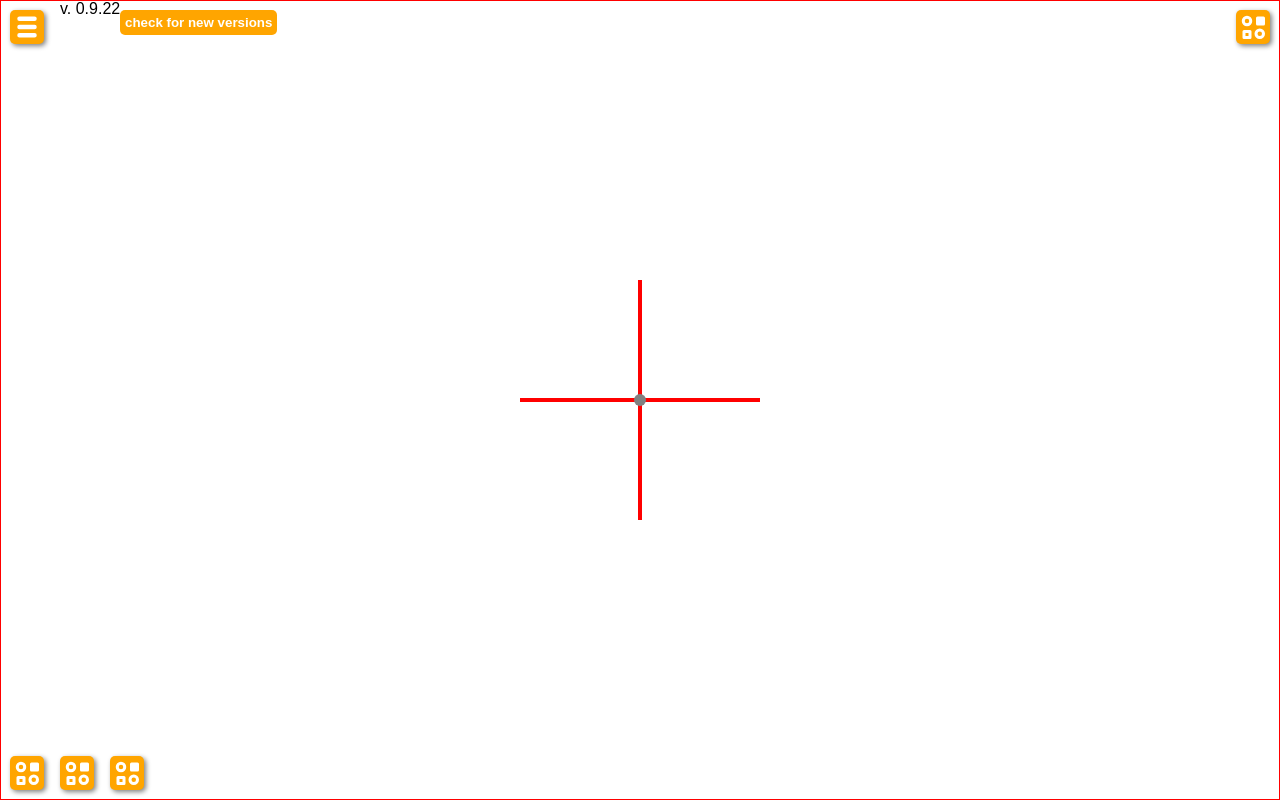
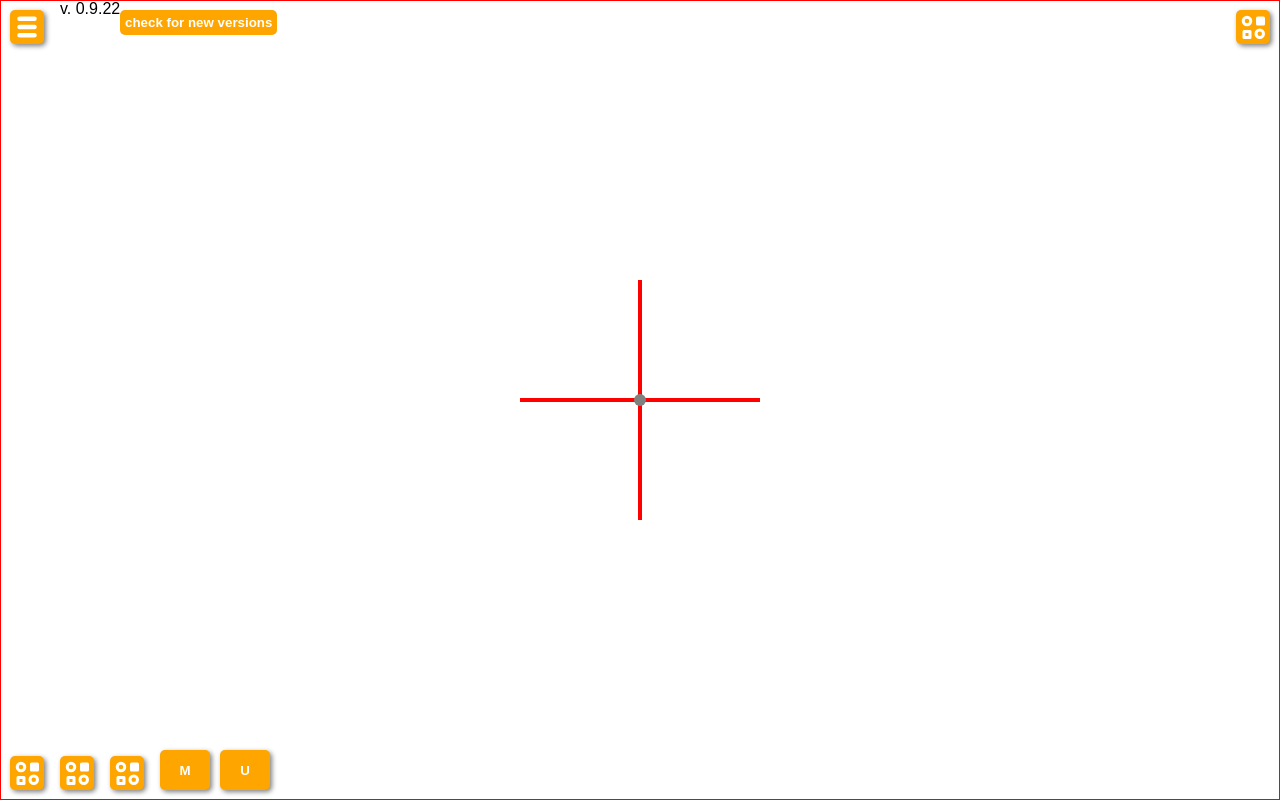
Before and after one commit to trekski/doilify, a Vue app: page / in a window 1280 px wide. Built offline with nearby package versions, Linux system fonts and the light colour scheme.

Commit message:
enable sittch remove, add make and remove buttons

```diff
--- a/package.json
+++ b/package.json
@@ -8,10 +8,10 @@
     "lint": "vue-cli-service lint"
   },
   "dependencies": {
-    "core-js": "^3.6.5",
+    "core-js": "^3.20.3",
+    "d3": "^5.16.0",
     "register-service-worker": "^1.7.1",
-    "vue": "^3.0.0",
-    "d3": "^5.16.0"
+    "vue": "^3.2.28"
   },
   "devDependencies": {
     "@vue/cli-plugin-babel": "~4.5.0",
--- a/src/App.vue
+++ b/src/App.vue
@@ -68,6 +68,22 @@
           @click="changeModal('main_stitch', appState.mainStitchType, 'stitch_type', 'NONE', '', 'Select Stitch' )"
         >
           <img src="icons/select_tool_white.svg">
+        </button>
+        <button
+          id="makeStitch"
+          class="icon shadow2px"
+          title="make stitch"
+          @click="makeStitch()"
+        >
+          <strong>M</strong>
+        </button>
+        <button
+          id="unmakeStitch"
+          class="icon shadow2px"
+          title="unmake stitch"
+          @click="unmakeStitch()"
+        >
+          <strong>U</strong>
         </button>
       </div>
     </transition>
@@ -176,7 +192,19 @@ export default {
     testGraph () {
       alert('a')
     },
+    log (a) {
+      console.log(a)
+      console.log(this.$refs.MainGraph.$refs.graphDoily.stitches.length)
+    },
     // show/hide the main menu
+    makeStitch () {
+      this.$refs.MainGraph.$refs.graphDoily.makeStitch()
+      this.$refs.MainGraph.refocus()
+    },
+    unmakeStitch () {
+      this.$refs.MainGraph.$refs.graphDoily.unmakeStitch()
+      this.$refs.MainGraph.refocus()
+    },
     toggleMenu (a) {
       if (typeof a === 'undefined') {
         this.menuOpen = !this.menuOpen
@@ -317,6 +345,22 @@ button.img{
   left: 100px;
 }
 
+#makeStitch {
+  position: absolute;
+  bottom: 0px;
+  left: 150px;
+  width: 40px;
+  height: 40px;
+}
+
+#unmakeStitch {
+  position: absolute;
+  bottom: 0px;
+  left: 210px;
+  width: 40px;
+  height: 40px;
+}
+
 .shadow5px{
   box-shadow: 5px 5px 5px gray;
 }
--- a/src/components/Doily.vue
+++ b/src/components/Doily.vue
@@ -92,6 +92,8 @@ export default {
       return new Promise(resolve => setTimeout(resolve, ms))
     },
     refresh_simulation () {
+      console.group('restart sim')
+      // console.log(this.simulation.force('link').links)
       this.simulation
         .nodes(this.all_nodes)
         .force(
@@ -101,6 +103,8 @@ export default {
         )
         .alpha(1)
         .restart()
+      console.log(this.simulation.force('link').links())
+      console.groupEnd()
     },
     reheat_simulation () {
       this.simulation.alpha(1).restart()
@@ -115,6 +119,13 @@ export default {
       this.stitches.push(s)
       this.live_node = s.getLastLoop()
       this.refresh_simulation()
+    },
+    unmakeStitch () {
+      this.simulation.stop()
+      const s = this.stitches.pop()
+      this.live_node = this.stitches[this.stitches.length - 1].getLastLoop()
+      this.refresh_simulation()
+      s.apoptose()
     }
   }
 }
--- a/src/engine/stitches/crochetStitch.js
+++ b/src/engine/stitches/crochetStitch.js
@@ -171,6 +171,23 @@ class CrochetStitch {
 
     return false // nothing was found :(
   }
+
+  // if a stitcj is to be removed, it needs to:
+  // - remove all its nodes
+  // - remove all its links
+  apoptose () {
+    console.group(`stitch ${this.id} apoptose`)
+    this._links.forEach((item, i) => {
+      item.apoptose()
+    })
+    this._links.splice(0)
+    this._nodes.forEach((item, i) => {
+      item.apoptose()
+    })
+    this._nodes.splice(0)
+    this._context = undefined
+    console.groupEnd()
+  }
 }
 
 export default CrochetStitch
```
Also changed, not shown: 1 other file (tests, documents, lock files or other folders).
